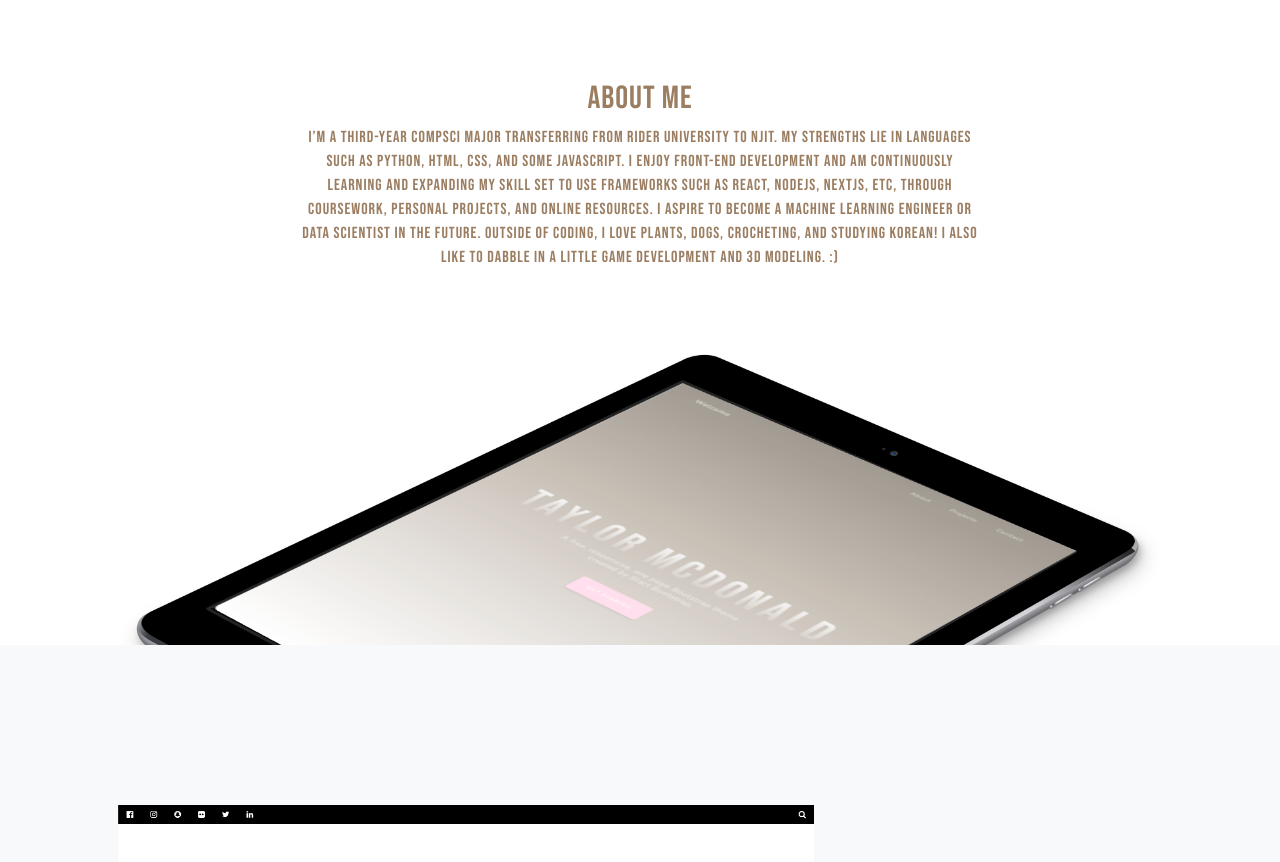
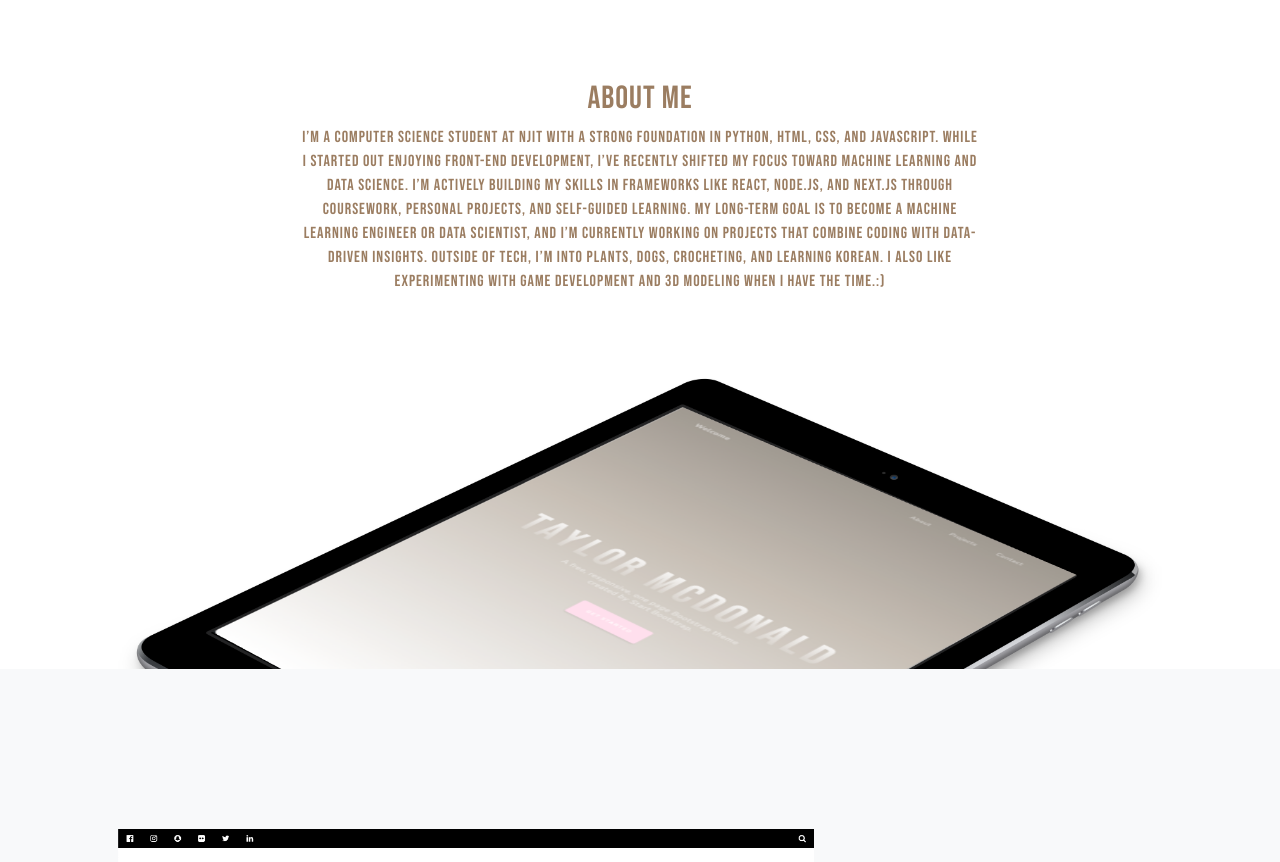
Before and after one commit to euvrain/landing-page, a plain HTML site: page index.html in a window 1280 px wide. Shown: the part 880-1742 px from the top of the page. Drawn offline with nearby package versions, Linux system fonts and the light colour scheme.

Commit message:
edit title + bio

```diff
--- a/index.html
+++ b/index.html
@@ -78,7 +78,9 @@
                     <div class="col-lg-8">
                         <h2 style="color: #9B7D61;">ABOUT ME</h2>
                         <p style="color: #9B7D61;">
-                            I’m a third-year CompSci major transferring from Rider University to NJIT. My strengths lie in languages such as Python, HTML, CSS, and some Javascript. I enjoy front-end development and am continuously learning and expanding my skill set to use frameworks such as React, Nodejs, Nextjs, etc, through coursework, personal projects, and online resources. I aspire to become a Machine Learning Engineer or Data Scientist in the future. Outside of coding, I love plants, dogs, crocheting, and studying Korean! I also like to dabble in a little game development and 3D modeling. :)
+                            I’m a Computer Science student at NJIT with a strong foundation in Python, HTML, CSS, and JavaScript. While I started out enjoying front-end development, I’ve recently shifted my focus toward machine learning and data science. I’m actively building my skills in frameworks like React, Node.js, and Next.js through coursework, personal projects, and self-guided learning.
+
+My long-term goal is to become a Machine Learning Engineer or Data Scientist, and I’m currently working on projects that combine coding with data-driven insights. Outside of tech, I’m into plants, dogs, crocheting, and learning Korean. I also like experimenting with game development and 3D modeling when I have the time.:)
 </a>
 
                         </p>
```
